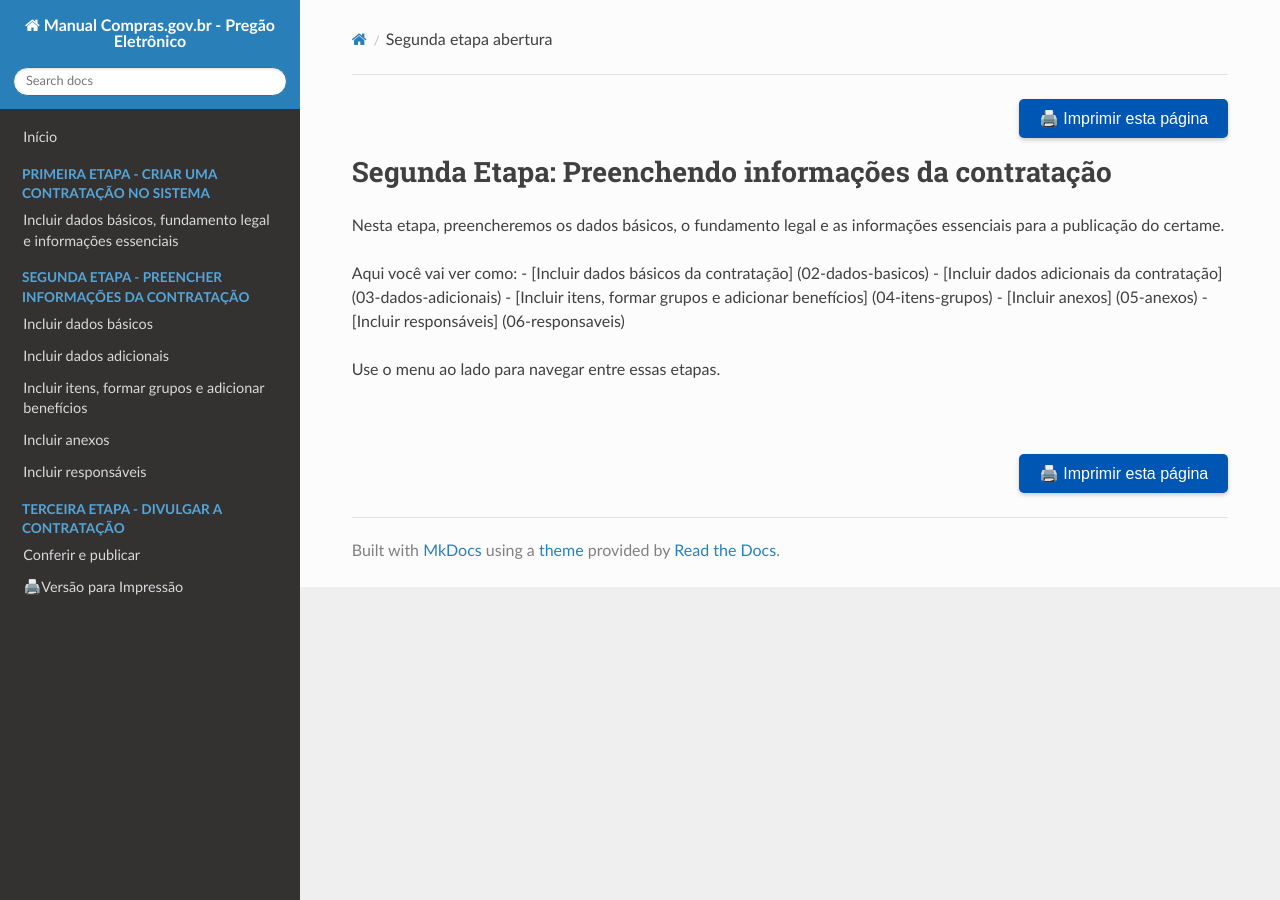
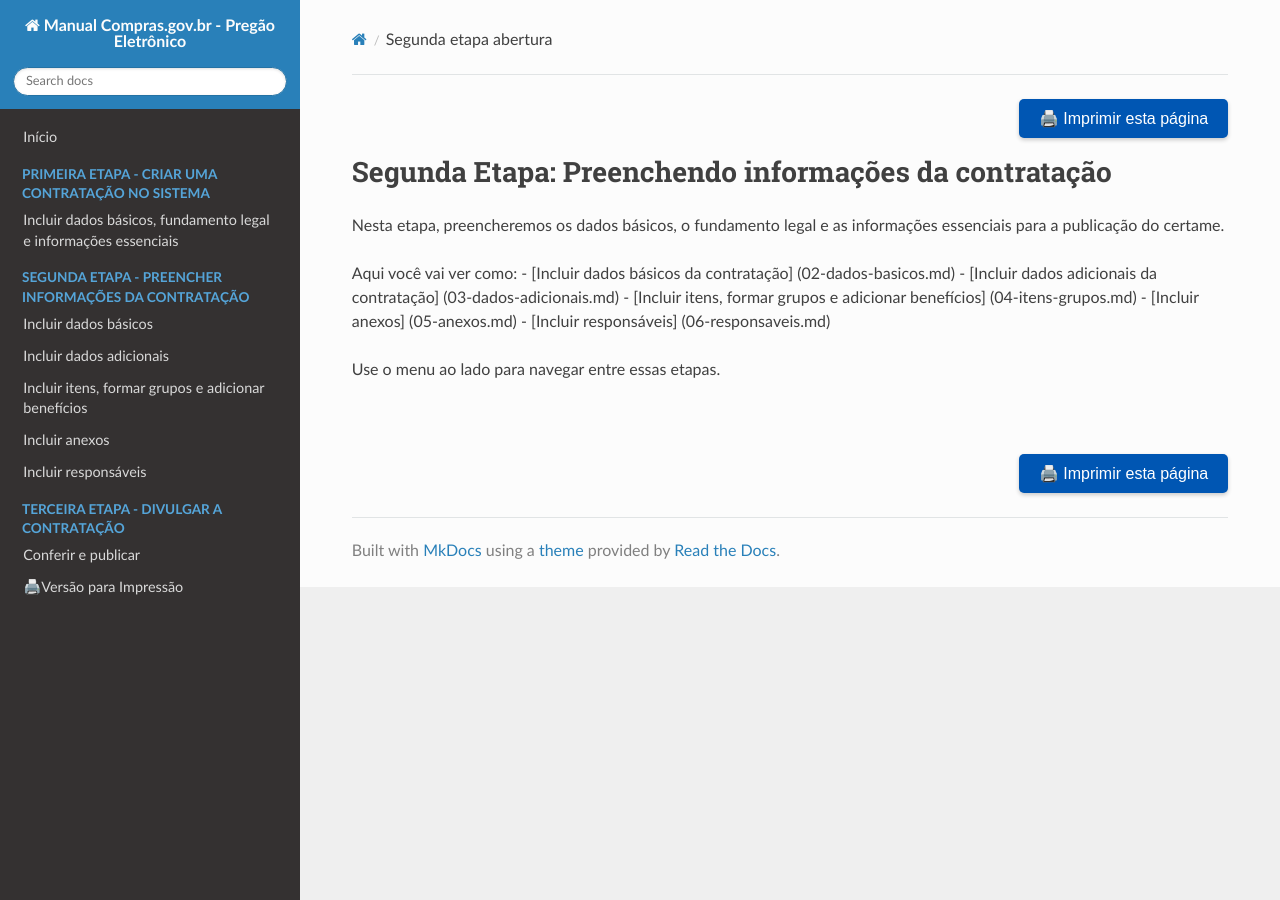
Before and after one commit to emilix10-bit/manual-compras-pregao-estilos, an MkDocs documentation site: the page built from docs/segunda-etapa-abertura.md, in a window 1280 px wide. Built offline with MkDocs 1.6.1, drawn with Linux system fonts in a browser that asks for light colours; nearby versions of some CDN libraries.

```diff
--- a/docs/segunda-etapa-abertura.md
+++ b/docs/segunda-etapa-abertura.md
@@ -8,11 +8,11 @@
 Nesta etapa, preencheremos os dados básicos, o fundamento legal e as informações essenciais para a publicação do certame.
 
 Aqui você vai ver como:
-- [Incluir dados básicos da contratação] (02-dados-basicos)
-- [Incluir dados adicionais da contratação] (03-dados-adicionais)
-- [Incluir itens, formar grupos e adicionar benefícios] (04-itens-grupos)
-- [Incluir anexos] (05-anexos)
-- [Incluir responsáveis] (06-responsaveis)
+- [Incluir dados básicos da contratação] (02-dados-basicos.md)
+- [Incluir dados adicionais da contratação] (03-dados-adicionais.md)
+- [Incluir itens, formar grupos e adicionar benefícios] (04-itens-grupos.md)
+- [Incluir anexos] (05-anexos.md)
+- [Incluir responsáveis] (06-responsaveis.md)
 
 Use o menu ao lado para navegar entre essas etapas.
 
```
